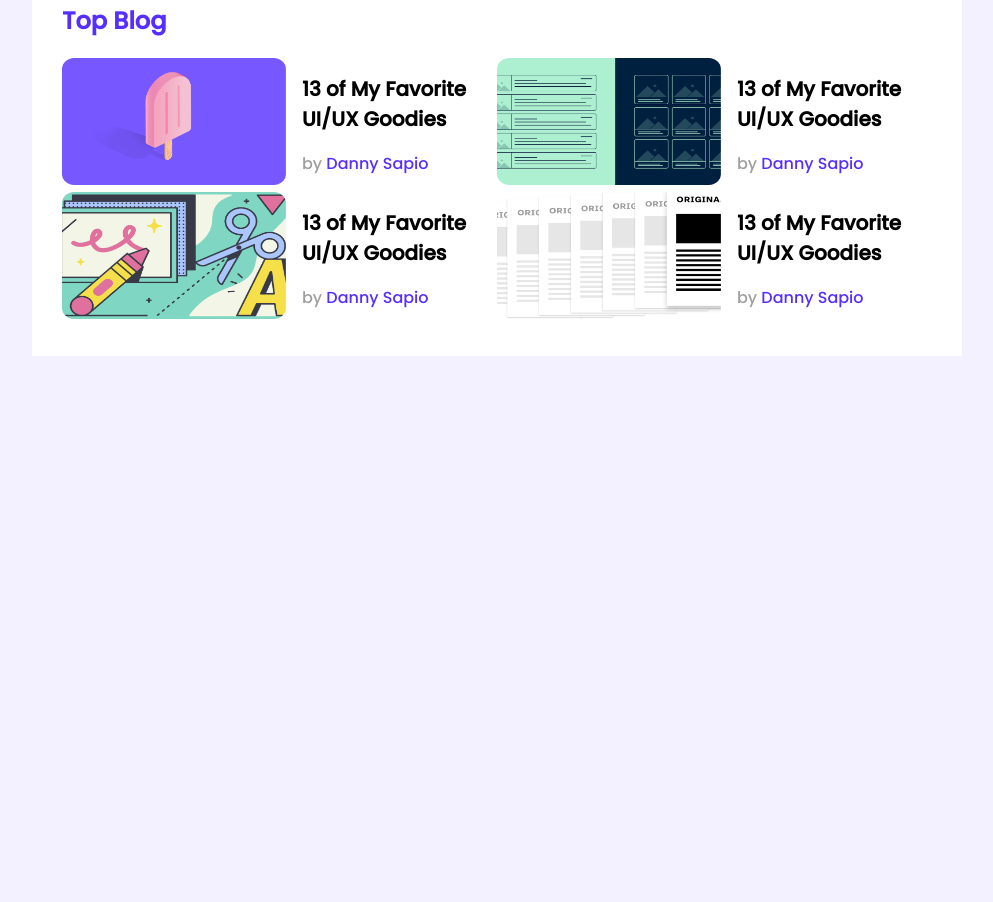
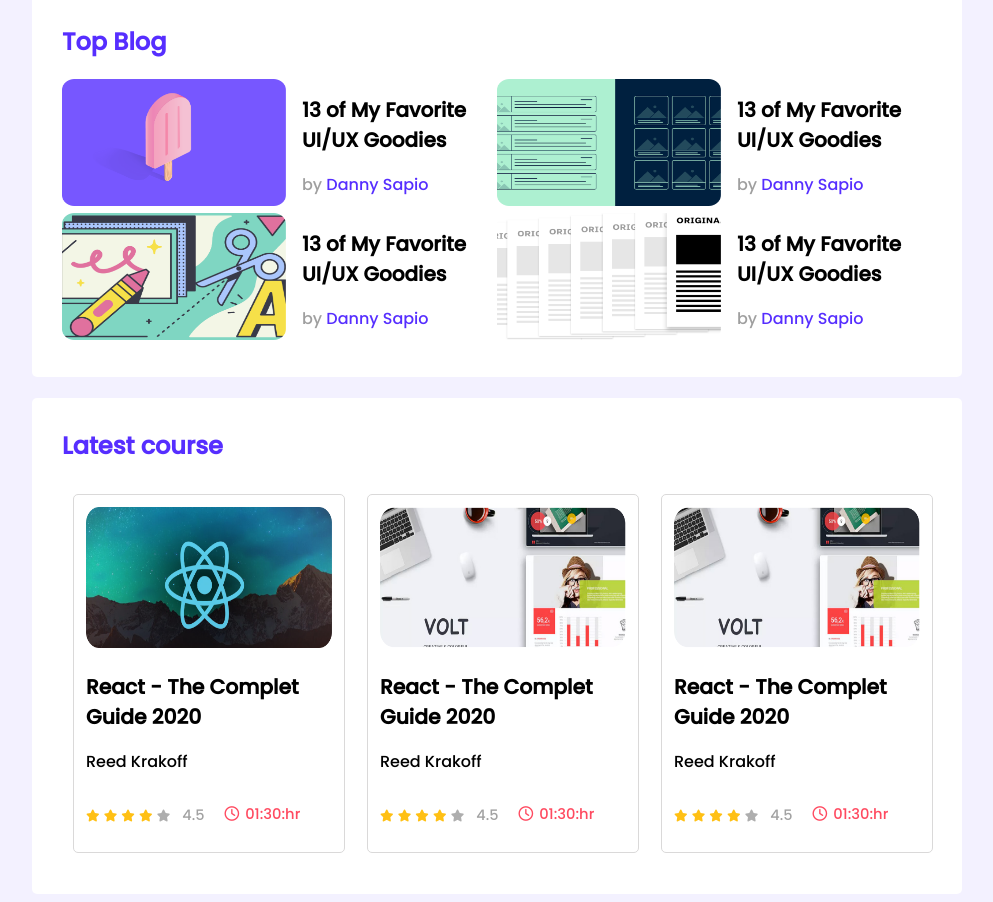
Before and after one commit to Riazalmahmud/leader-landing-page, a plain HTML site: page index.html in a window 1280 px wide. Shown: the part 282-1184 px from the top of the page, without its empty margins (143-1136 px from the left). Before the commit the page ends 800 px from the top, so only its background shows below. Drawn offline with Linux system fonts and the light colour scheme.

Commit message:
latest cours added

```diff
--- a/index.html
+++ b/index.html
@@ -6,6 +6,8 @@
     <meta http-equiv="X-UA-Compatible" content="IE=edge">
     <meta name="viewport" content="width=device-width, initial-scale=1.0">
     <title>leader board</title>
+    <!-- font awesome -->
+    <script src="https://kit.fontawesome.com/a791de992c.js" crossorigin="anonymous"></script>
     <!-- start main stylesheet -->
     <link rel="stylesheet" href="styles/style.css">
 </head>
@@ -93,6 +95,81 @@
                 </div>
             </div>
         </section>
+        <!-- start latest course -->
+        <section class="container">
+            <h2 class="latest-course-title">Latest course</h2>
+            <div class="latest-courses">
+                <div class="course">
+                    <div class="course-banner">
+                        <img src="images/courses/course-1.png" alt="">
+                    </div>
+                    <div class="courser-details">
+                        <h2 class="course-title">React - The Complet Guide 2020</h2>
+                        <p class="course-author">Reed Krakoff</p>
+                        <div class="course-info">
+                            <div class="course-rating">
+                                <i class="fas fa-star flild"></i>
+                                <i class="fas fa-star flild"></i>
+                                <i class="fas fa-star flild"></i>
+                                <i class="fas fa-star flild"></i>
+                                <i class="fas fa-star emty"></i>
+                                <span>4.5</span>
+                            </div>
+                            <div class="course-duration">
+                                <i class="far fa-clock"></i>
+                                <p>01:30:hr</p>
+                            </div>
+                        </div>
+                    </div>
+                </div>
+                <div class="course">
+                    <div class="course-banner">
+                        <img src="images/courses/course-2.png" alt="">
+                    </div>
+                    <div class="courser-details">
+                        <h2 class="course-title">React - The Complet Guide 2020</h2>
+                        <p class="course-author">Reed Krakoff</p>
+                        <div class="course-info">
+                            <div class="course-rating">
+                                <i class="fas fa-star flild"></i>
+                                <i class="fas fa-star flild"></i>
+                                <i class="fas fa-star flild"></i>
+                                <i class="fas fa-star flild"></i>
+                                <i class="fas fa-star emty"></i>
+                                <span>4.5</span>
+                            </div>
+                            <div class="course-duration">
+                                <i class="far fa-clock"></i>
+                                <p>01:30:hr</p>
+                            </div>
+                        </div>
+                    </div>
+                </div>
+                <div class="course">
+                    <div class="course-banner">
+                        <img src="images/courses/course-2.png" alt="">
+                    </div>
+                    <div class="courser-details">
+                        <h2 class="course-title">React - The Complet Guide 2020</h2>
+                        <p class="course-author">Reed Krakoff</p>
+                        <div class="course-info">
+                            <div class="course-rating">
+                                <i class="fas fa-star flild"></i>
+                                <i class="fas fa-star flild"></i>
+                                <i class="fas fa-star flild"></i>
+                                <i class="fas fa-star flild"></i>
+                                <i class="fas fa-star emty"></i>
+                                <span>4.5</span>
+                            </div>
+                            <div class="course-duration">
+                                <i class="far fa-clock"></i>
+                                <p>01:30:hr</p>
+                            </div>
+                        </div>
+                    </div>
+                </div>
+            </div>
+        </section>
     </main>
     <!-- End top players section -->
 </body>
--- a/styles/style.css
+++ b/styles/style.css
@@ -9,12 +9,15 @@ body{
 }
 main{
     display: flex;
-    justify-content: center;
+    align-items: center;
+    flex-direction: column;
 }
 .container{
     width: 870px;
     background-color: #FFFFFF;
     padding: 30px;
+    margin-top: 21px;
+    border-radius: 5px;
 
 }
 /* start top players css style  */
@@ -85,3 +88,56 @@ hr{
    text-decoration: none;
 
 }
+/* start latest course */
+.latest-course-title{
+    font-size: 24px;
+    color: #562EFF;
+    margin-top: 0px;
+}
+.latest-courses{
+    display: grid;
+    grid-template-columns: repeat(3, 1fr);
+}
+.course {
+    background-color: #ffffff;
+    border: 1px solid #dad9d9;
+    border-radius: 5px;
+    padding: 12px;
+    margin: 11px;
+}
+.course-banner img{
+width: 246px;
+height: 141px;
+}
+.course-title{
+    font-size: 20.3px;
+}
+.course-info{
+    display: flex;
+    align-items: center;
+}
+.course-rating span {
+    margin-left: 8px;
+    font-size: 14.5px;
+    color: #A2A2A2;
+    margin-right: 20px;
+    font-weight: 400;
+}
+.fas.fa-star{
+    font-size: 12px;
+}
+.fas.fa-star.flild{
+    color: #FFC014;
+}
+.fas.fa-star.emty{
+    color: #AEAEAE;
+}
+.course-duration{
+    display: flex;
+    align-items: center;
+    color:#FF4A60;
+    font-size: 14.69px;
+}
+.course-duration .far.fa-clock{
+    margin-right: 6px;
+}
```
